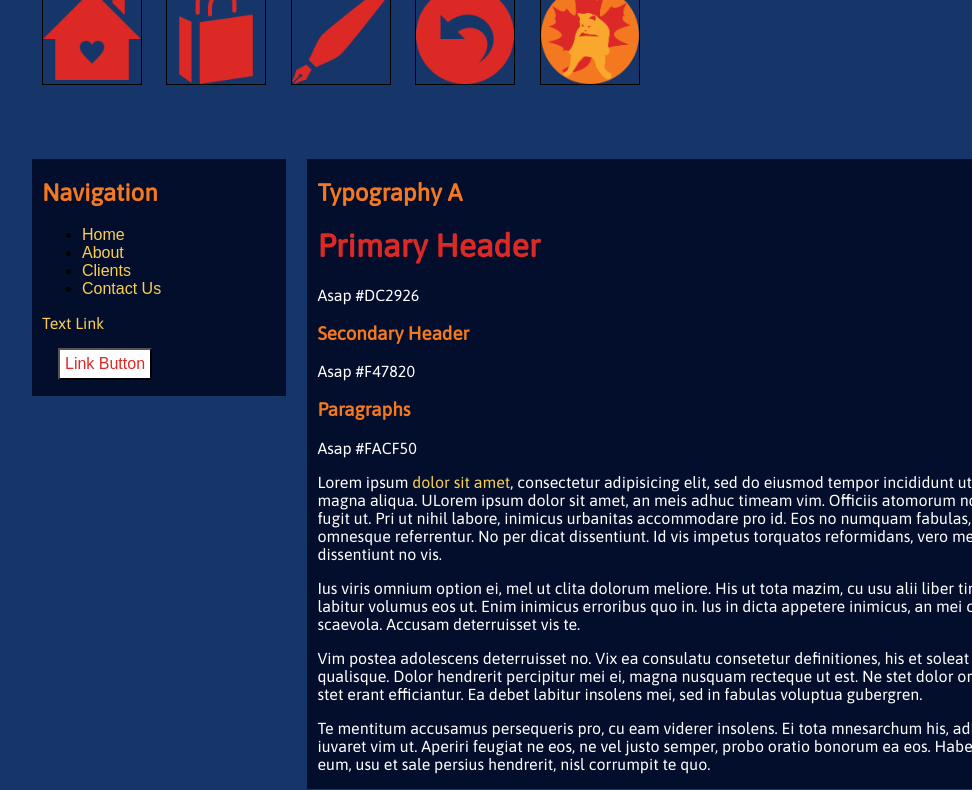
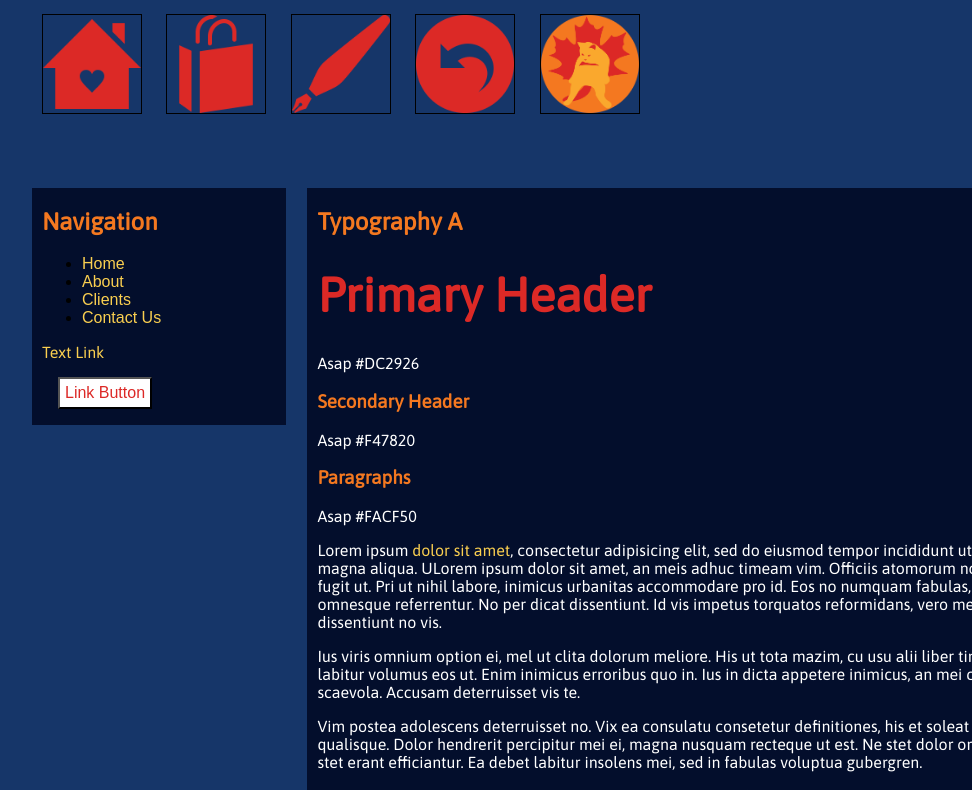
Before and after one commit to Jessmadestew/jessmadestew.github.io, a plain HTML site: page style_tile/index.html in a window 1280 px wide. Shown: the part 1087-1877 px from the top of the page, without its empty margins (68-1040 px from the left). Drawn offline with Linux system fonts and the light colour scheme; a web font is replaced by a local one.

Commit message:
edited style sheet
changed h1 just a tad

```diff
--- a/style_tile/css/styles.css
+++ b/style_tile/css/styles.css
@@ -85,8 +85,10 @@ input {
 background: #030e2c;
 }
 h1 {
+	color: #DC2926;
 	font-family: 'Asap', sans-serif;
-	color: #DC2926;
+	font-size: 3em;
+	font-style: bold;
 }
 
 h2 {
```
